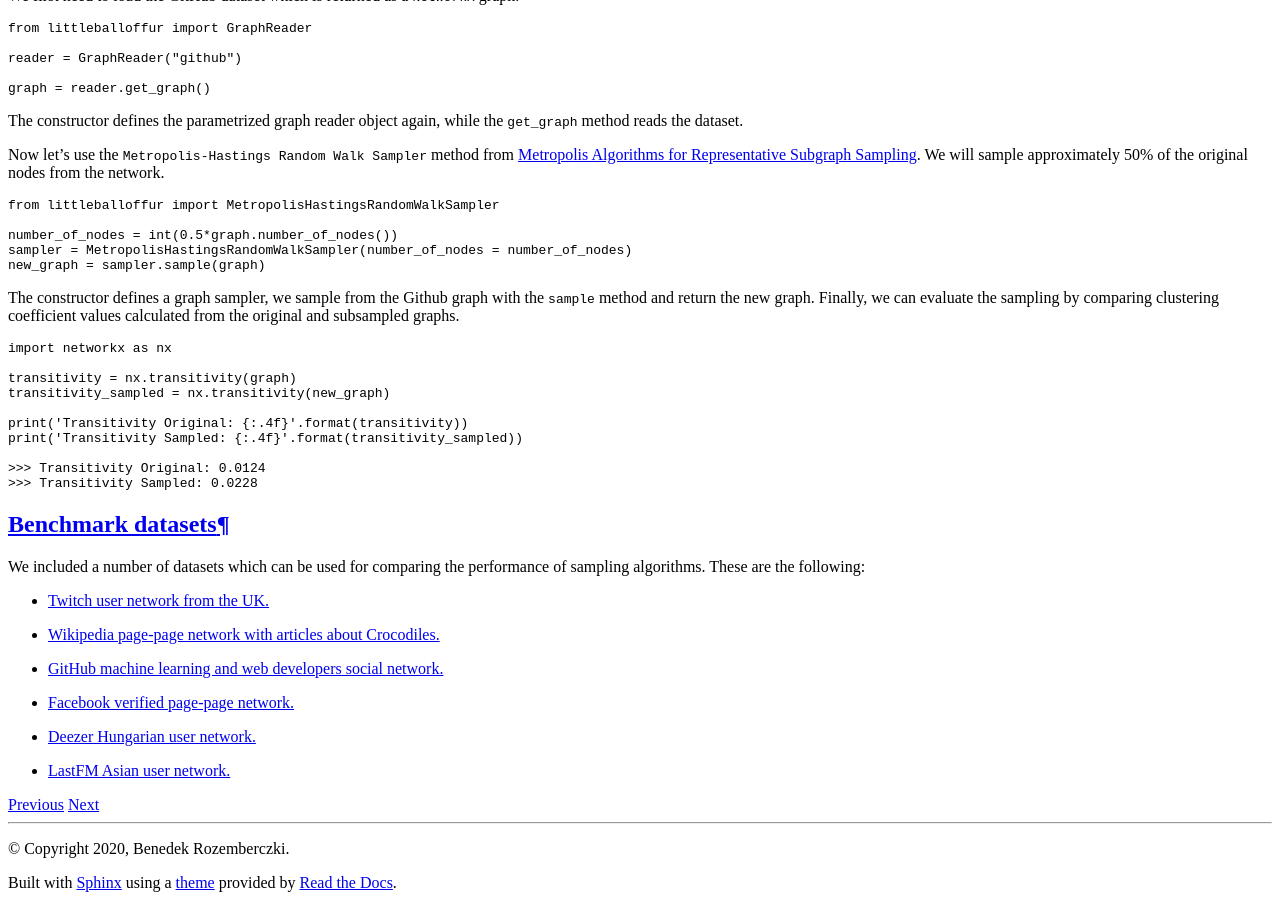
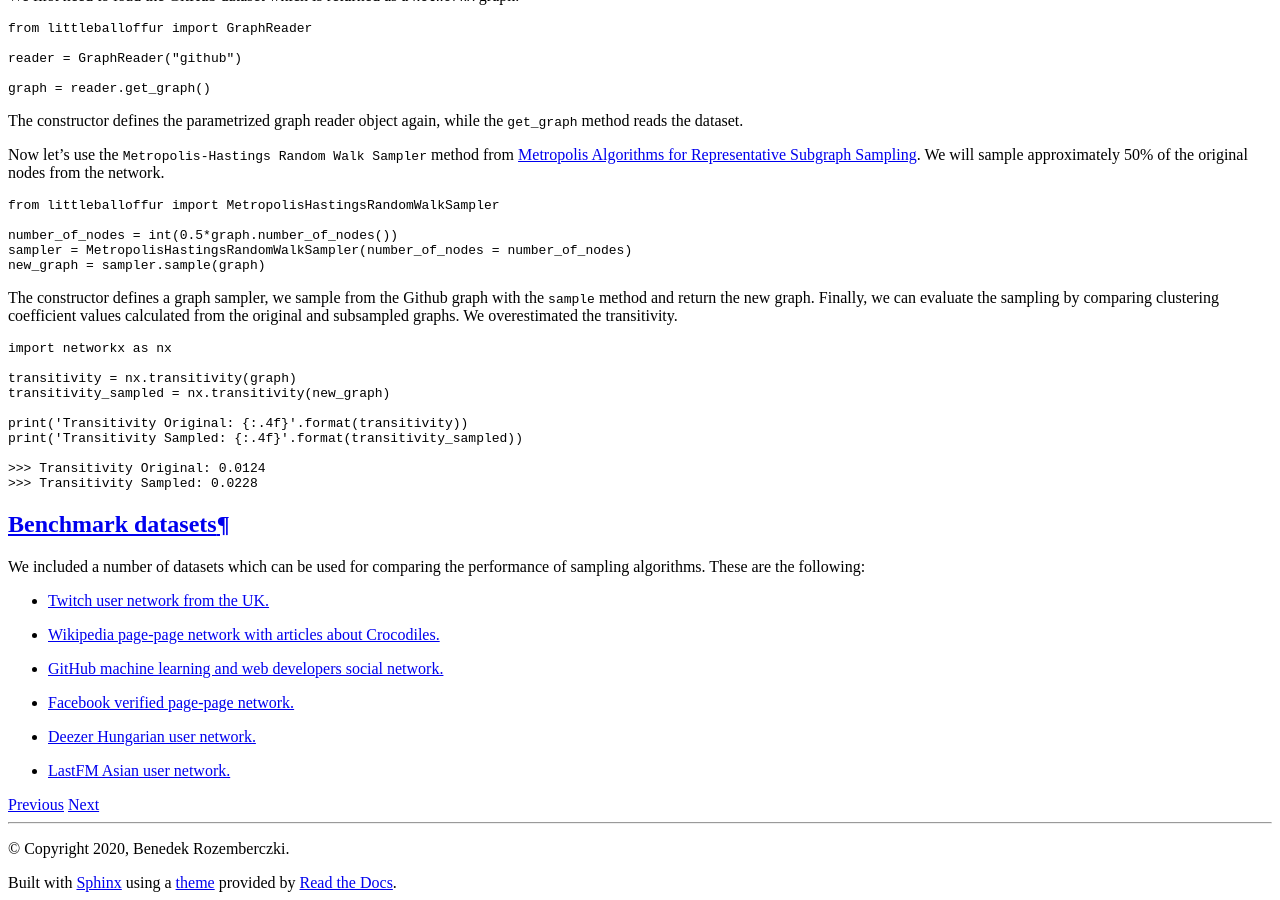
Before and after one commit to benedekrozemberczki/littleballoffur, a Sphinx documentation site: the page built from docs/source/notes/introduction.rst, in a window 1280 px wide and 900 px high, scrolled down 3676 px. Built offline with Sphinx 7.4.7 and the Read the Docs theme 2.0.0, drawn with Linux system fonts in a browser that asks for light colours; pages that are not in the unit, such as notebooks, are missing from menus.

Commit message:
[DOC UPDATE] Fix inconsistency.

```diff
--- a/docs/source/notes/introduction.rst
+++ b/docs/source/notes/introduction.rst
@@ -192,7 +192,7 @@ Now let's use the ``Metropolis-Hastings Random Walk Sampler`` method from `Metro
     sampler = MetropolisHastingsRandomWalkSampler(number_of_nodes = number_of_nodes)
     new_graph = sampler.sample(graph)
 
-The constructor defines a graph sampler, we sample from the Github graph with the ``sample`` method and return the new graph. Finally, we can evaluate the sampling by comparing clustering coefficient values calculated from the original and subsampled graphs.
+The constructor defines a graph sampler, we sample from the Github graph with the ``sample`` method and return the new graph. Finally, we can evaluate the sampling by comparing clustering coefficient values calculated from the original and subsampled graphs. We overestimated the transitivity.
 
 .. code-block:: python
 
```
